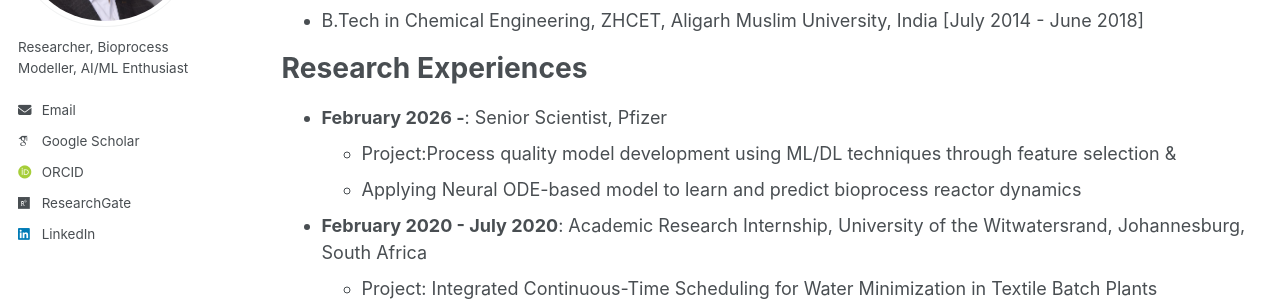
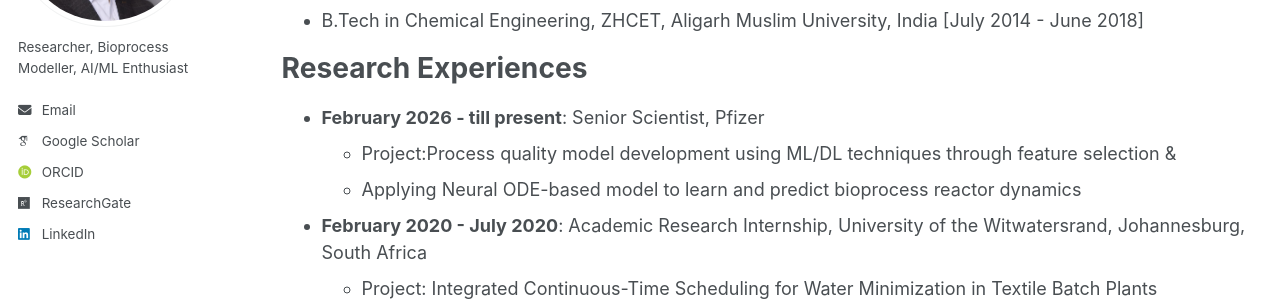
Before and after one commit to mdnasreiit/mdnasreiit.github.io, a Jekyll site: the page built from _pages/academicandresearchexperience.md, in a window 1280 px wide and 1270 px high. Shown: the part 237-538 px from the top of the window. Built offline with Jekyll 4.4.1, drawn with Linux system fonts in a browser that asks for light colours; some web fonts are replaced.

Commit message:
Update duration format for Senior Scientist position

```diff
--- a/_pages/academicandresearchexperience.md
+++ b/_pages/academicandresearchexperience.md
@@ -20,7 +20,7 @@ Education
 Research Experiences
 ======
 
-* **February 2026 -**: Senior Scientist, Pfizer
+* **February 2026 - till present**: Senior Scientist, Pfizer
   * Project:Process quality model development using ML/DL techniques through feature selection &
   * Applying Neural ODE-based model to learn and predict bioprocess reactor dynamics <br>
 
```
